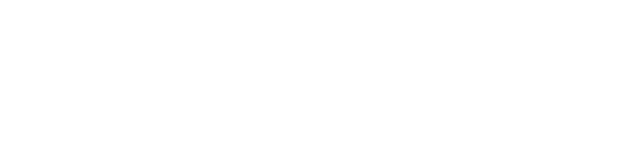
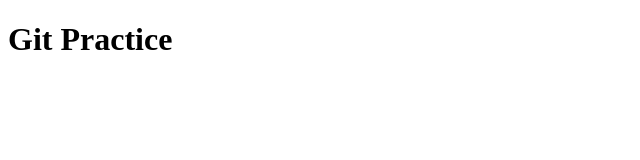
Before and after one commit to wisu-dev/gitPractice, a plain HTML site: page Pages/index.html in a window 1280 px wide. Shown: the whole page, without its empty margins (0-640 px from the left). Drawn offline with Linux system fonts and the light colour scheme.

Commit message:
Updated one
h1 is added inside body element

```diff
--- a/Pages/index.html
+++ b/Pages/index.html
@@ -5,5 +5,10 @@
 		<meta name="viewport" content="width=device-width, initial-scale=1.0" />
 		<title>gitpractice</title>
 	</head>
-	<body></body>
+	<body>
+		<h1>
+			Git Practice
+		</h1>
+
+	</body>
 </html>
```
